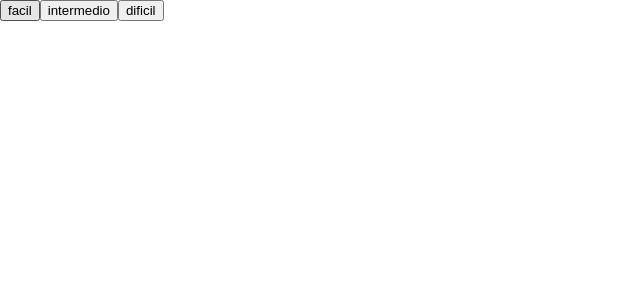
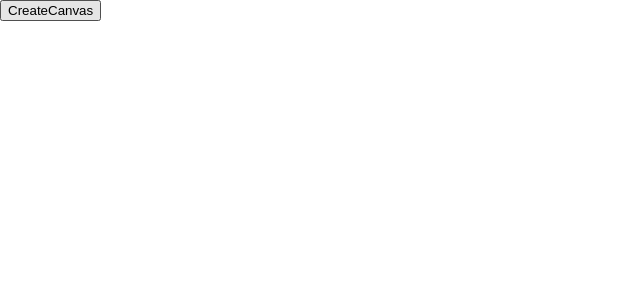
Before and after one commit to almeidaa1/WordSearchGame, a React (Create React App) app: page /Sopa-Letras in a window 1280 px wide. Shown: the top 300 px of the page, without its empty margins (0-640 px from the left). Built offline with nearby package versions, Linux system fonts and the light colour scheme.

Commit message:
AlteraçoesModos

```diff
--- a/src/App.js
+++ b/src/App.js
@@ -1,5 +1,5 @@
 import PaginaInicial from "./Componentes/pagina-inicial.component";
-import Modos from "./Componentes/modos.component";
+import useModos from "./Componentes/modos.component";
 import PaginaJogo from "./Componentes/pagina-jogo-components/pagina-jogo";
 import { BrowserRouter as Router, Route, Switch } from "react-router-dom";
 
@@ -7,7 +7,7 @@ import "./estilos/styles.css";
 import "./estilos/sopaLetras.css";
 
 function App() {
-  let modo;
+  const { render, rowsColumns, numberOfWords, timer } = useModos();
 
   return (
     <Router>
@@ -16,11 +16,12 @@ function App() {
           <Route exact path="/">
             <PaginaInicial className="pagina-inicial" />
           </Route>
-          <Route path="/modos">
-            <Modos modo={modo} />
-          </Route>
-          <Route>
-            <PaginaJogo className="jogo" />
+          <Route path="/modos">{render}</Route>
+          <Route path="/Sopa-Letras">
+            <PaginaJogo
+              className="jogo"
+              {...{ rowsColumns, numberOfWords, timer }}
+            />
           </Route>
         </Switch>
       </div>
--- a/src/Componentes/modos.component.jsx
+++ b/src/Componentes/modos.component.jsx
@@ -1,12 +1,13 @@
-import React from "react";
-import { useState } from "react";
+import React, { useState } from "react";
+import { Link } from "react-router-dom";
+import avanMode from "../imagens&videos/avancado.jpg";
 
-export default function Modos() {
-  const [isHovering, setIsHovering] = useState(false);
-  const [isClicked, setIsClicked] = useState(false);
+function useModos() {
+  const [isHovering, setIsHovering] = useState(false); // o modo que foi passado (quando passado isHovering fica com a class desse botao, nao clicado = false)
+  const [isClicked, setIsClicked] = useState(false); // o modo que foi escolhido (clicado, isCliced fica com a class desse botao, nao clicado = false)
   const [colourButtonModeClicked, setColorButtonMode] = useState("white");
   const [numberOfWords, setNumberOfWords] = useState(0);
-  const [rowsColumns, setRowsColumns] = useState([0, 0]);
+  const [rowsColumns, setRowsColumns] = useState(0); // numero de linhas e colunas
   const [timer, setTimer] = useState(0);
 
   const handleMouseEnter = (e) => {
@@ -40,22 +41,22 @@ export default function Modos() {
     switch (mode) {
       case "simp": // modo simples
         setNumberOfWords(5);
-        setRowsColumns([8, 8]);
+        setRowsColumns(8);
         setTimer(10000);
         break;
       case "inter": // modo intermedio
         setNumberOfWords(7);
-        setRowsColumns([12, 12]);
+        setRowsColumns(12);
         setTimer(1000);
         break;
       case "avan": // modo avançado
         setNumberOfWords(10);
-        setRowsColumns([16, 16]);
+        setRowsColumns(16);
         setTimer(100);
         break;
       default:
         setNumberOfWords(0);
-        setRowsColumns([0, 0]);
+        setRowsColumns(0);
         setTimer(0);
         break;
     }
@@ -96,12 +97,17 @@ export default function Modos() {
     lastModeButton.style.color = "black";
   };
 
-  return (
+  return {
+    rowsColumns,
+    numberOfWords,
+    timer,
+    render: (
       <>
         <div className="modos">
           <div className="titulo-modos">
             <span className="letra-m">M</span>ODOS{" "}
-          <span className="letra-d">D</span>E <span className="letra-j">J</span>
+            <span className="letra-d">D</span>E{" "}
+            <span className="letra-j">J</span>
             OGO
           </div>
           <div className="modos-jogo">
@@ -173,21 +179,20 @@ export default function Modos() {
             <span style={{ "--i": 23 }}>.</span>
           </div>
           <div className={`pre-view ${isHovering ? "" : "hidden"}`}>
-          {console.log(isHovering)}{" "}
-          {/*APAGARRRRRRRRRRRRRRRRRRRRRRRRRRRRRRRRRRRRRRRRR*/}
-          {console.log(timer, rowsColumns)}{" "}
-          {/*APAGARRRRRRRRRRRRRRRRRRRRRRRRRRRRRRRRRRRRRRRRR*/}
             <div className="palavras">
-            Palavras : <span className="n-palavras">{numberOfWords}</span>
+              Palavras <span className="n-palavras">: {numberOfWords}</span>
             </div>
-          {/* <img src={} alt="" /> */}
+            <img src={avanMode} alt="" width="450vw" height="350vh" />
             <div className="start">
-            <a href="#" className="start-button">
+              <Link to="/Sopa-Letras" className="start-button">
                 Começar Jogo
-            </a>
+              </Link>
             </div>
           </div>
         </div>
       </>
-  );
+    ),
+  };
 }
+
+export default useModos;
--- a/src/Componentes/pagina-jogo-components/pagina-jogo.jsx
+++ b/src/Componentes/pagina-jogo-components/pagina-jogo.jsx
@@ -1,8 +1,7 @@
-import { React, useState, useEffect } from "react";
+import { React, useState, useEffect, useRef } from "react";
 import Timer from "./timer";
 
-export default function SopaLetras() {
-  const [currentLevel, setLevel] = useState(null);
+export default function SopaLetras({ rowsColumns, numberOfWords, timer }) {
   const [listOfWords, setListOfWords] = useState([
     // "WORDS",
     // "OLA",
@@ -10,37 +9,12 @@ export default function SopaLetras() {
     // "RUI",
     // "MAÇA",
   ]);
-
-  const niveis = ["facil", "intermedio", "dificil"];
+  // const [auxRow, setAuxRow] = useState(-1);
+  // const [auxColumn, setAuxColumn] = useState(-1);
+  let auxRow, auxColumn;
   const abcd = "abcdefghijklmnopqrstuvwxyzç";
-
-  let canvas;
-  let rows, columns;
-  let auxRow, auxColumn;
-
-  // ATRIBUI AS LINAHS E COLUNAS CONSOANTE O MODO DE JOGO
-  const sizeCanvas = (level) => {
-    switch (level) {
-      case 1:
-        rows = 8;
-        columns = 8;
-        break;
-      case 2:
-        rows = 12;
-        columns = 12;
-        break;
-      case 3:
-        rows = 16;
-        columns = 16;
-        break;
-      default:
-        rows = 0;
-        columns = 0;
-        break;
-    }
-
-    return [rows, columns];
-  };
+  const rows = rowsColumns,
+    columns = rowsColumns;
 
   // RETURNA UM VALOR RANDOM PARA SE PUDER IR A STRING ABCD E SELECIONAR ALEATORIAMENTE UMA LETRA DA STRING PARA PREENCHER A SOPA
   const randomLetters = () => {
@@ -48,13 +22,8 @@ export default function SopaLetras() {
   };
 
   // CRIA A SOUPA DE LETRAS PREENCHENDO-A COM LETRAS
-  const criaCanvas = (index) => {
-    setLevel(index + 1);
-    // [rows, columns] = sizeCanvas(currentLevel);  <- CurrentLevel, esta atrasado no tempo (usar useEffect maybe)
-    [rows, columns] = sizeCanvas(index + 1);
-
+  const createCanvas = () => {
     let canvas = document.querySelector(".canvas");
-
     let breakButtons = document.createElement("br");
     canvas.appendChild(breakButtons);
 
@@ -64,6 +33,7 @@ export default function SopaLetras() {
       soup[i] = [];
       for (let j = 0; j < columns; j++) {
         let block = document.createElement("button");
+        console.log(block);
         soup[i][j] = block;
         block.className = "letra";
         canvas.appendChild(block);
@@ -81,14 +51,12 @@ export default function SopaLetras() {
           soup[i][j].innerHTML = randomLetters();
       }
     }
-    return soup;
   };
 
   // ADICIONA À SOPA DE LETRAS AS PALAVRAS ALTEATORIA CONSOANTE A STRING WORDS
   const addWordsToSoup = (jogo) => {
     listOfWords.forEach((word) => {
       let position = Math.floor(Math.random() * 8);
-      // let position = 2;
 
       for (let i = 0; i < word.length; i++) {
         switch (position) {
@@ -120,7 +88,6 @@ export default function SopaLetras() {
       }
     });
   };
-
   const leftToRight = (jogo, word, i) => {
     if (!i) {
       let x = 0;
@@ -305,17 +272,7 @@ export default function SopaLetras() {
   return (
     <>
       <div className="jogo-principal">
-        {niveis.map((nivel, index) => (
-          <button
-            key={index}
-            onClick={() => {
-              canvas = criaCanvas(index);
-            }}
-          >
-            {" "}
-            {nivel}{" "}
-          </button>
-        ))}
+        <button onClick={createCanvas}>CreateCanvas</button>
         {/* <Timer /> */}
         <div className="canvas"></div>
       </div>
--- a/src/estilos/styles.css
+++ b/src/estilos/styles.css
@@ -172,8 +172,8 @@ ul.options {
   position: relative;
   float: right;
   width: 59%;
-  height: 470px;
-  bottom: 445px;
+  bottom: 81vh;
+  right: 10px;
 }
 .selecione {
   position: absolute;
@@ -222,12 +222,16 @@ ul.options {
 
 .palavras {
   text-align: right;
-  width: 570px;
+  width: 46.8vw;
   font-size: 20px;
+  color: #ffa31a;
+  font-weight: bold;
+  margin-bottom:3px;
 }
 
 .n-palavras {
   font-weight: bold;
+  color: black;
 }
 
 .hidden {
```
Also changed, not shown: src/CheckList.txt, src/imagens&videos/avancado.jpg (added). Lines whose indentation alone changed are shown as unchanged.
